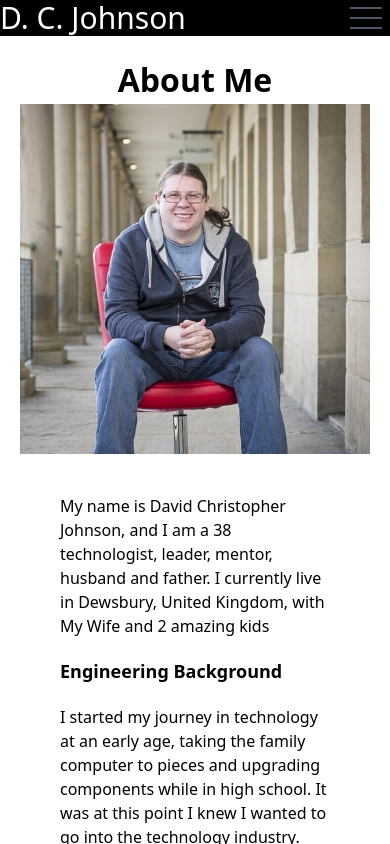
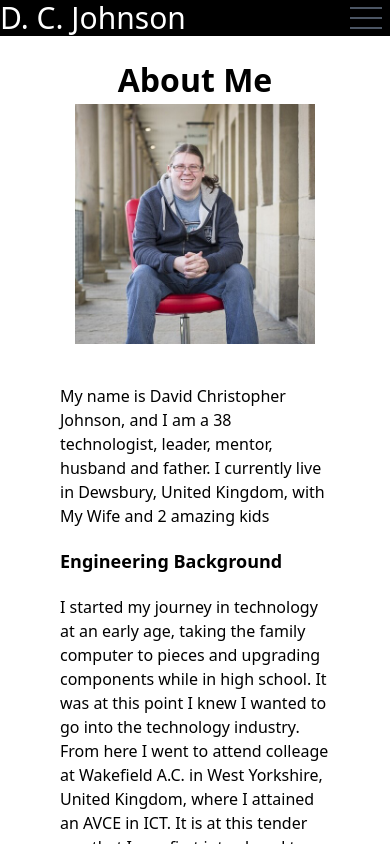
Before and after one commit to DavidChristopherJohnson/dcjohnson-v3, a Next.js app: page / in a window 390 px wide. Shown: the top 844 px of the page. Built offline with nearby package versions, Linux system fonts and the light colour scheme.

Commit message:
Adjusted height of the image in mobile view to be smaller

```diff
--- a/app/page.tsx
+++ b/app/page.tsx
@@ -17,7 +17,7 @@ export default function Home() {
     <>
       <h1>About Me</h1>
       <div className="w-full max-w-7xl flex flex-grow-1 max-sm:flex-col" >
-        <div className="min-w-80">
+        <div className="sm:min-w-80  max-sm:max-w-60 max-sm:self-center">
           <Image src={Avatar} alt="David Johnson sat in a red chair looking at the camera" />
         </div>
         <div className="flex-grow-1 p-10 space-y-5">
```
